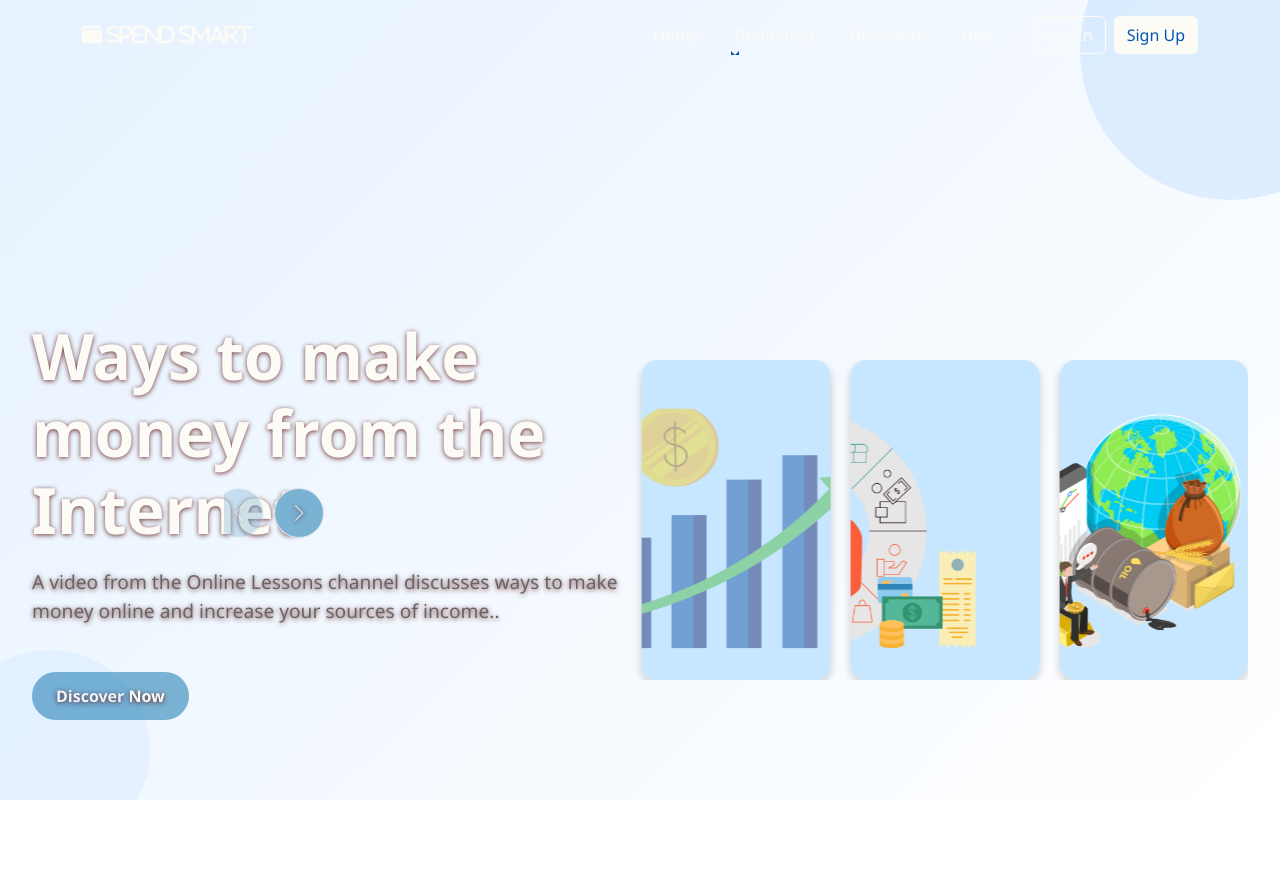
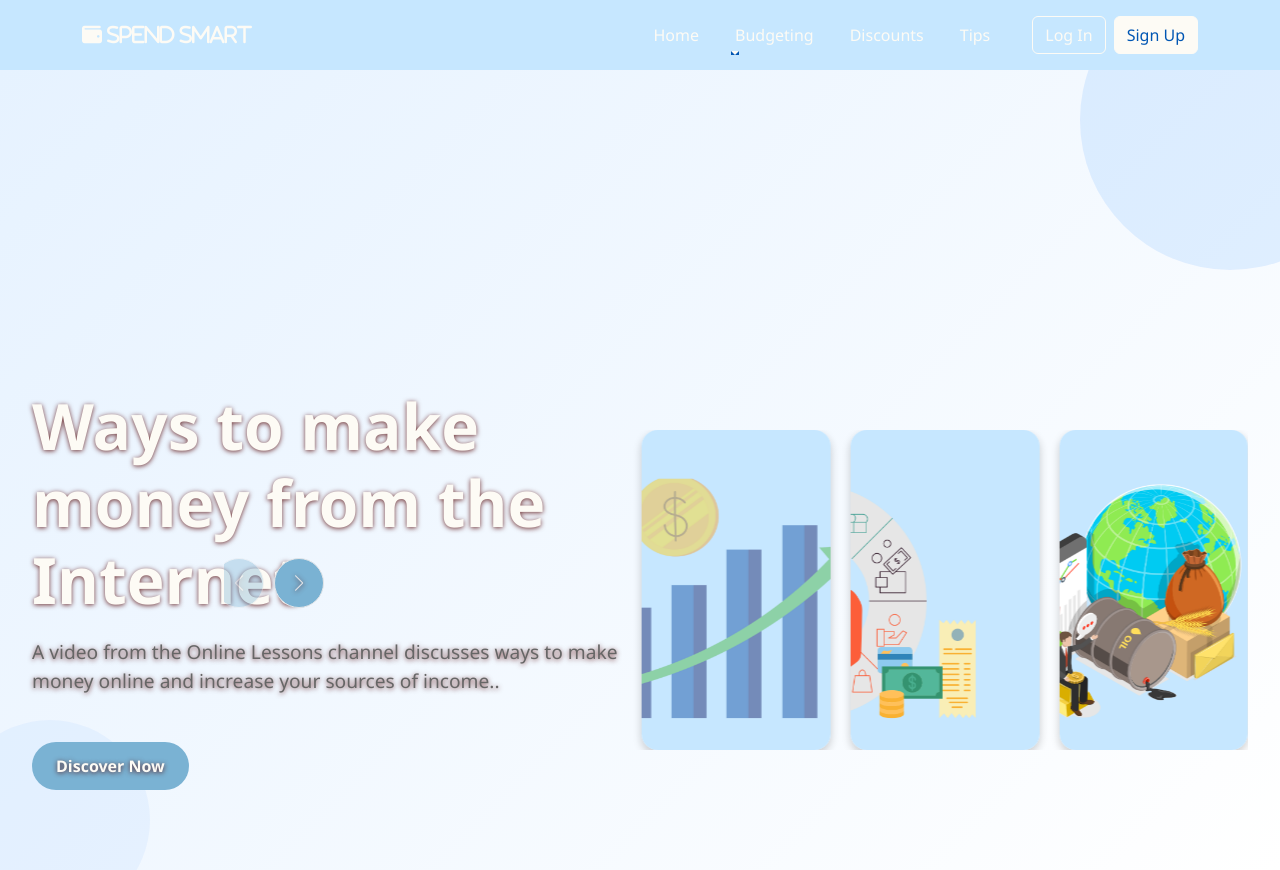
Before and after one commit to suhaib-mousa/SpendSmart.github.io, a React (Vite) app: page /tips in a window 1280 px wide. Before the commit the page ends 800 px from the top, so only its background shows below. Built offline with nearby package versions, Linux system fonts and the light colour scheme.

Commit message:
Fix Tips page clickability and background image issues

```diff
--- a/src/pages/Tips.jsx
+++ b/src/pages/Tips.jsx
@@ -55,14 +55,23 @@ const Tips = () => {
   };
 
   useEffect(() => {
-    document.body.style.backgroundImage = `url('${currentTip.bg}')`;
+    const root = document.getElementById('root');
+    if (root) {
+      root.style.backgroundImage = `url('${currentTip.bg}')`;
+      root.style.backgroundSize = 'cover';
+      root.style.backgroundPosition = 'center';
+    }
     return () => {
-      document.body.style.backgroundImage = 'none';
+      if (root) {
+        root.style.backgroundImage = 'none';
+        root.style.backgroundSize = 'auto';
+        root.style.backgroundPosition = 'initial';
+      }
     };
   }, [currentTip]);
 
   return (
-    <div className="tips-container" style={{ backgroundImage: `url('${currentTip.bg}')` }}>
+    <div className="tips-wrapper">
       <div className="hero d-flex align-items-end">
         <div className="hero-content mb-5">
           <h1 className="tip-title text-right">{currentTip.title}</h1>
--- a/src/styles/Tips.css
+++ b/src/styles/Tips.css
@@ -1,17 +1,12 @@
-.tips-container {
+.tips-wrapper {
   min-height: 100vh;
-  background-size: cover;
-  background-position: center;
-  position: fixed;
-  top: 0;
-  left: 0;
-  right: 0;
-  bottom: 0;
-  z-index: -1;
+  width: 100%;
+  position: relative;
+  z-index: 1;
 }
 
 .hero {
-  height: 100%;
+  min-height: 100vh;
   width: 100%;
   position: relative;
   padding: 2rem;
@@ -22,6 +17,8 @@
 .hero-content {
   max-width: 600px;
   margin-bottom: 5rem;
+  position: relative;
+  z-index: 2;
 }
 
 .hero h1 {
@@ -35,6 +32,7 @@
   bottom: 15%;
   right: 2rem;
   width: 80%;
+  z-index: 2;
 }
 
 .swiper-slide {
@@ -74,6 +72,7 @@
   border-radius: 100%;
   width: 50px;
   height: 50px;
+  z-index: 3;
 }
 
 .swiper-slide.hidden-slide {
@@ -86,6 +85,7 @@
   display: flex;
   bottom: 10%;
   left: 50%;
+  z-index: 3;
 }
 
 .swiper-button-next,
--- a/src/styles/global.css
+++ b/src/styles/global.css
@@ -14,6 +14,8 @@
   display: flex;
   flex-direction: column;
   position: relative;
+  background-size: cover;
+  background-position: center;
 }
 
 /* Navigation */
@@ -21,6 +23,8 @@
   background-color: white;
   box-shadow: 0 2px 10px rgba(0, 0, 0, 0.1);
   padding: 15px 0;
+  position: relative;
+  z-index: 1000;
 }
 
 .navbar-tips {
```
